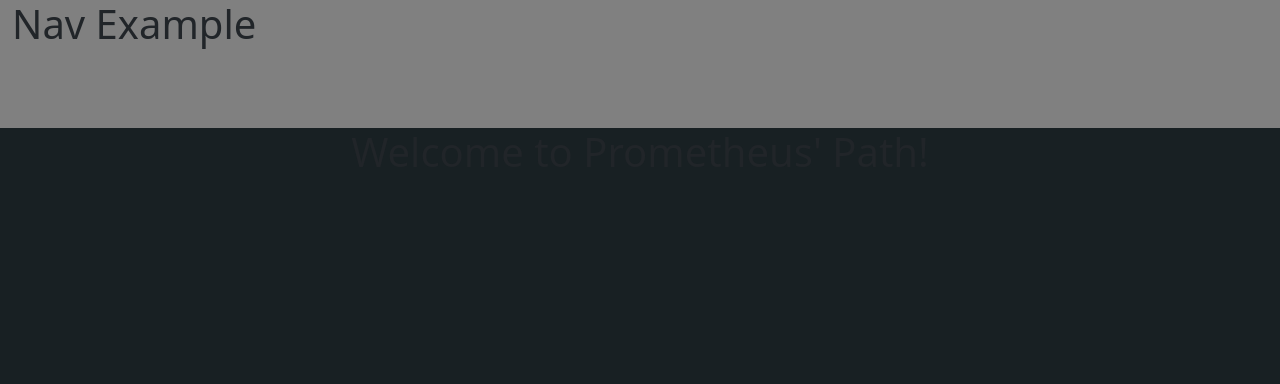
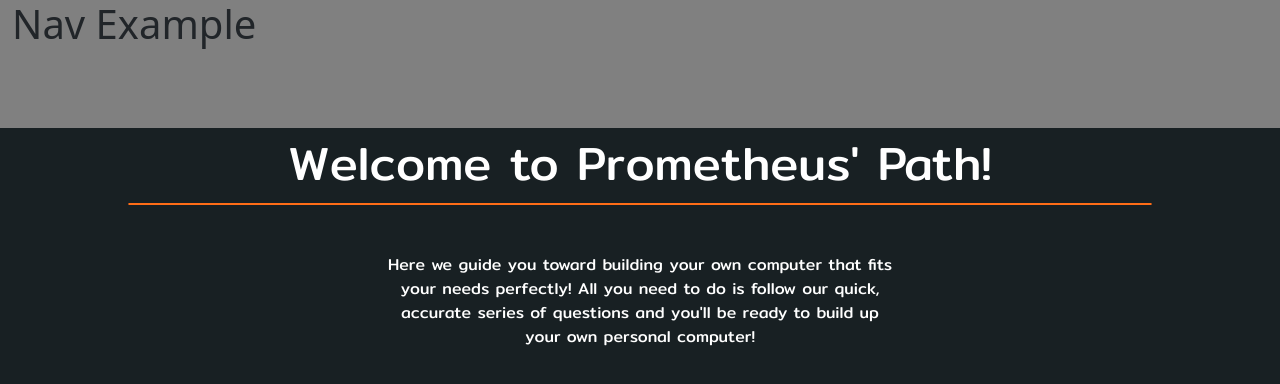
Before and after one commit to PlasmaWreck/PCPrometheus, an Angular app: page /questionnaire in a window 1280 px wide. Shown: the top 384 px of the page. Built offline with nearby package versions, Linux system fonts and the light colour scheme.

Commit message:
updated css

```diff
--- a/src/app/app.component.css
+++ b/src/app/app.component.css
@@ -2,3 +2,6 @@
     background-color: grey;
     height: 128px;
 }
+font{
+
+}
--- a/src/app/questionnaire/questionnaire.component.css
+++ b/src/app/questionnaire/questionnaire.component.css
@@ -0,0 +1,12 @@
+.container-fluid{
+    font-family: 'Mitr', sans-serif;
+    font-weight: Regular;
+    color: white;
+    }
+.contentRow{
+    border: 1px solid #FF6D17;
+    opacity: 180%;
+    margin: 0;
+    width: 80%;
+    border-radius: 2px;
+}
--- a/src/app/questionnaire/questionnaire.component.html
+++ b/src/app/questionnaire/questionnaire.component.html
@@ -1 +1,12 @@
-<h1 class="d-flex justify-content-center">Welcome to Prometheus' Path!</h1>
+<div class="container-fluid">
+    <div class="row d-flex justify-content-center">
+        <div class="d-flex justify-content-center" style="font-size: 47px;">Welcome to Prometheus' Path!</div>
+        <div class="contentRow mt-1"></div>
+        <div class="col-5 d-flex text-center pt-5">
+            <p>Here we guide you toward building your own computer that fits your needs perfectly! All you need to do is
+                follow our quick, accurate series of questions and you'll be ready to build up your own personal
+                computer!
+            </p>
+        </div>
+    </div>
+</div>
```
